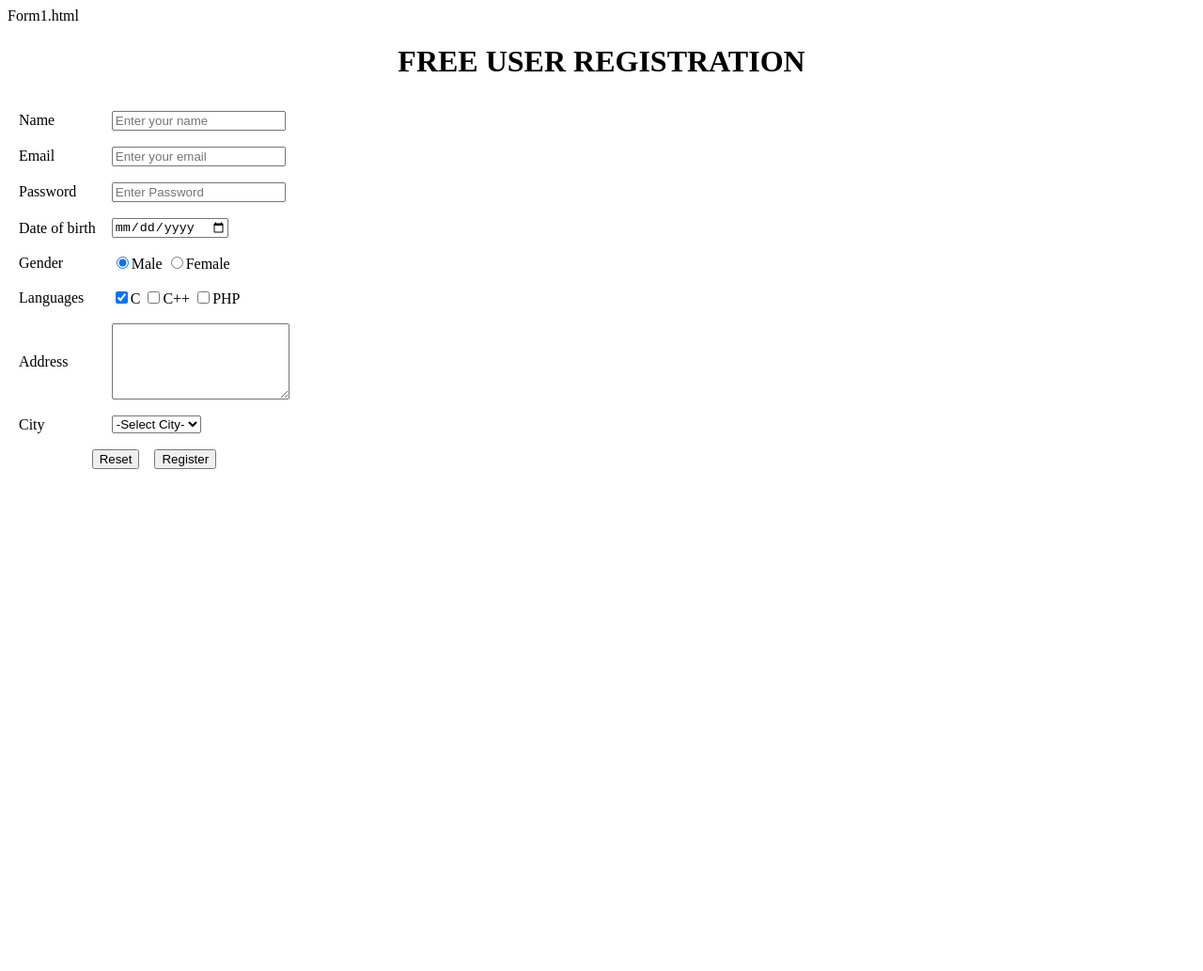
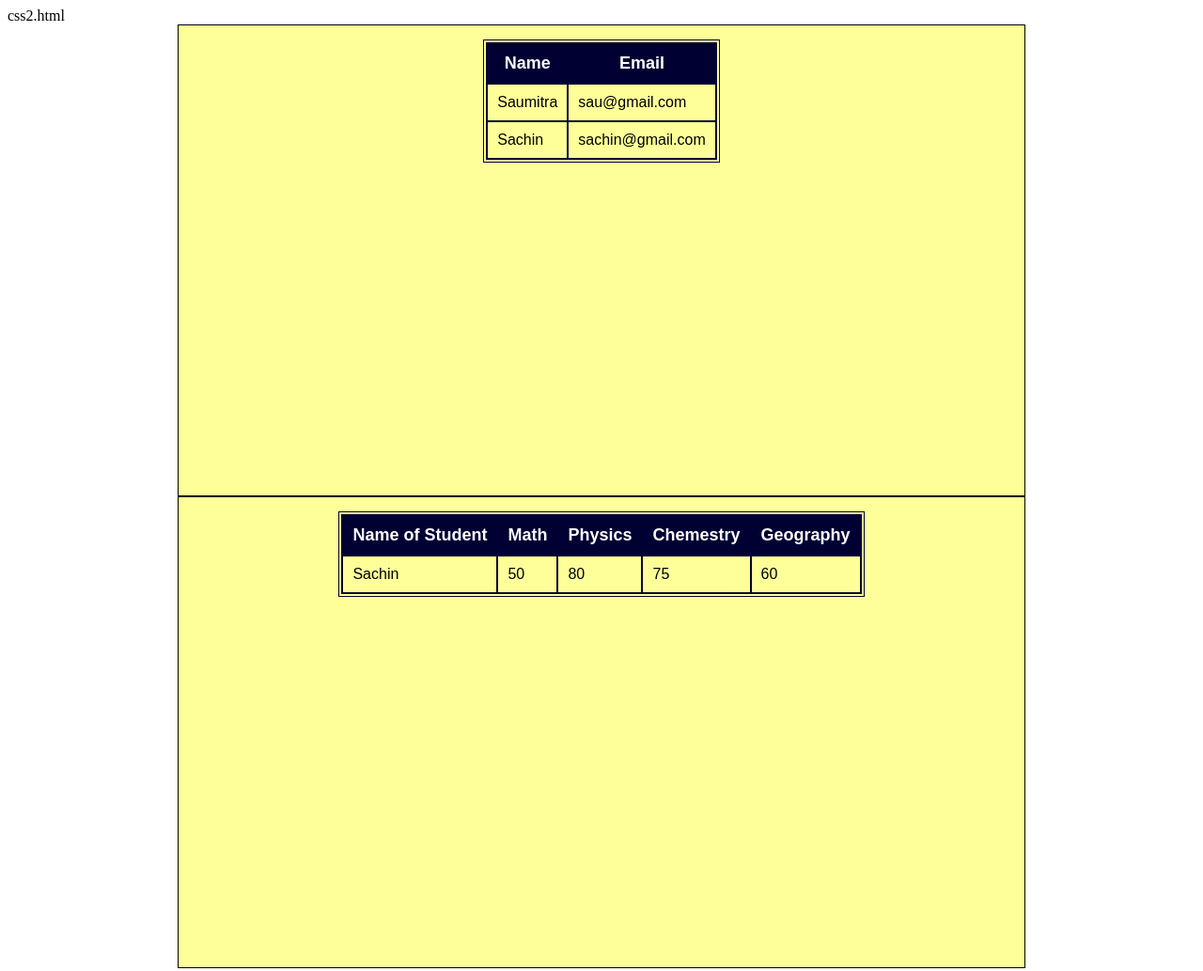
Before and after one commit to Cazualkazi09401/ProjectOne, a plain HTML site: page index.html in a window 1280 px wide. Shown: the whole page at 94% size. Before the commit the page ends 800 px from the top, so only its background shows below. Drawn offline with Linux system fonts and the light colour scheme.

Commit message:
Update index.html

```diff
--- a/index.html
+++ b/index.html
@@ -1,71 +1,82 @@
-Form1.html
+css2.html
 <!doctype html>
 <html>
 <head>
 <meta charset="utf-8">
-<title>Registration form</title>
+<title>Untitled Document</title>
+<style type="text/css">
+div{
+	width:900px;
+	height:500px;
+	border:1px solid #000;
+	background:#FF9;
+	margin:0 auto;
+}
+
+table{
+	border:4px double #003;
+	margin:15px auto;
+	font-family:Arial, Helvetica, sans-serif;
+}
+table thead{
+	background:#003;
+}
+table thead tr th{
+	border:1px solid #003;
+	padding:10px;
+	font-size:18px;
+	color:#FFF;
+}
+table tbody tr td{
+	border:1px solid #003;
+	padding:10px;
+}
+
+</style>
 </head>
 
 <body>
-<h1><center> FREE USER REGISTRATION </center></h1>
-<form name="reg">
-<table cellpadding="5" cellspacing="7">
+	<div>
+    	<table cellspacing="0">
+        	<thead>
             	<tr>
-	<td>Name</td>
-    <td><input type="text" name="nm" placeholder="Enter your name" required></td>
+                	<th>Name</th>
+                    <th>Email</th>
+                </tr>
+            </thead>
+            <tbody>
+            	<tr>
+                	<td>Saumitra</td>
+                    <td>sau@gmail.com</td>
                 </tr>
                 <tr>
-	<td>Email</td>
-    <td><input type="email" name="email_id" placeholder="Enter your email" required></td>
+                	<td>Sachin</td>
+                    <td>sachin@gmail.com</td>
                 </tr>
+            </tbody>
+        </table>
+    </div>
+    <div>
+    <table cellspacing="0">
+    	<thead>
         	<tr>
-	<td>Password</td>
-    <td><input type="password" name="pass" placeholder="Enter Password" required></td>
+            	<th>Name of Student</th>
+                <th>Math</th>
+                <th>Physics</th>
+                <th>Chemestry</th>
+                <th>Geography</th>
             </tr>
+        </thead>
+        <tbody>
             <tr>
-	<td>Date of birth</td>
-    <td><input type="date" name="dob" required></td>
+        		<td>Sachin</td>
+                <td>50</td>
+                <td>80</td>
+                <td>75</td>
+                <td>60</td>
             </tr>
-<tr>
-	<td>Gender</td>
-    <td>
-    	<input type="radio" name="gender" value="male" checked>Male
-    	<input type="radio" name="gender" value="female">Female
-     </td>
-</tr>
-<tr>
-	<td>Languages</td>
-    <td>
-    	<input type="checkbox" name="language" value="c" checked>C
-        <input type="checkbox" name="language" value="c++">C++
-        <input type="checkbox" name="language" value="php">PHP
-    </td>
-</tr>
-<tr>
-	<td>Address</td>
-    <td>
-    	<textarea name="address" cols="21" rows="5"></textarea>
-    </td>
-</tr>
-<tr>
-	<td>City</td>
-    <td>
-    	<select name="city">
-            <option selected value="">-Select City-</option>
-            <option value="Kolkata">Kolkata</option>
-            <option value="Delhi">Delhi</option>
-            <option value="Mumbai">Mumbai</option>
-            <option value="Chennai">Chennai</option>
-        </select>
-    </td>
-</tr>
-<tr>
-	<td colspan="2" align="center">
-        <input type="reset" name="rs" value="Reset">&nbsp; &nbsp;
-        <input type="submit" value="Register" value="reg">
-    </td>
-</tr>
+        </tbody>
     </table>
-</form>
+    </div>
 </body>
 </html>
```
Lines whose indentation alone changed are shown as unchanged.
